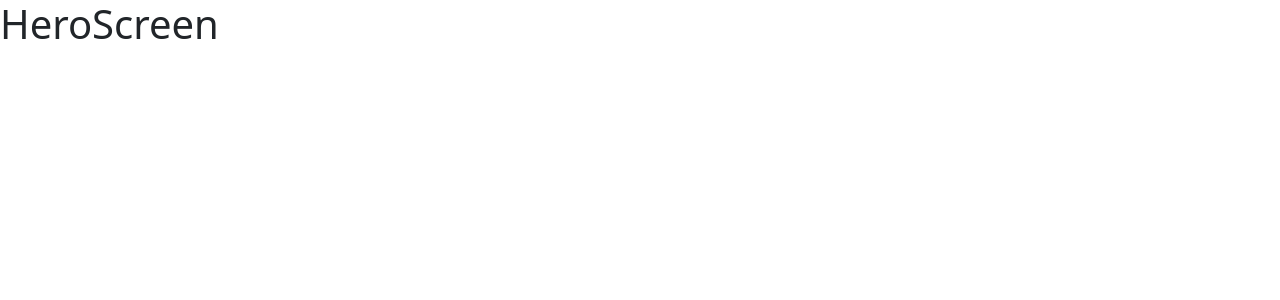
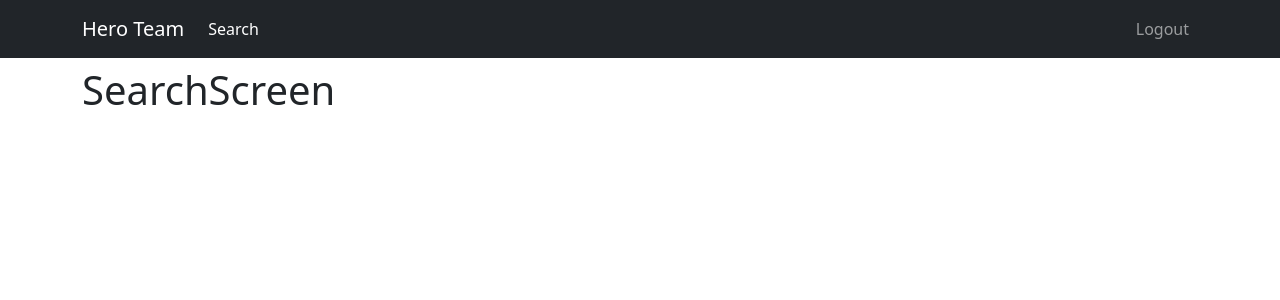
Before and after one commit to pablorodriguez-tk/React-Hero-Team, a React (Create React App) app: page /search in a window 1280 px wide. Before the commit this address led to /. Shown: the top 300 px of the page. Built offline with nearby package versions, Linux system fonts and the light colour scheme.

Commit message:
Add navbar to private routes

```diff
--- /dev/null
+++ b/src/components/search/SearchScreen.jsx
@@ -0,0 +1,9 @@
+import React from 'react';
+
+export const SearchScreen = () => {
+  return (
+    <div>
+      <h1>SearchScreen</h1>
+    </div>
+  );
+};
--- /dev/null
+++ b/src/components/ui/Navbar.jsx
@@ -0,0 +1,37 @@
+import React from 'react';
+import { Link, NavLink } from 'react-router-dom';
+
+export const Navbar = () => {
+  const handleLogout = () => {
+    console.log('Logout');
+  };
+
+  return (
+    <nav className="navbar navbar-expand-sm navbar-dark bg-dark">
+      <div className="container">
+        <Link className="navbar-brand" to="/heroteam">
+          Hero Team
+        </Link>
+
+        <div className="navbar-collapse">
+          <div className="navbar-nav">
+            <NavLink
+              activeClassName="active"
+              className="nav-item nav-link"
+              exact
+              to="/search"
+            >
+              Search
+            </NavLink>
+          </div>
+        </div>
+
+        <ul className="navbar-nav ml-auto">
+          <button className="nav-item nav-link btn" onClick={handleLogout}>
+            Logout
+          </button>
+        </ul>
+      </div>
+    </nav>
+  );
+};
--- a/src/router/AppRouter.jsx
+++ b/src/router/AppRouter.jsx
@@ -1,10 +1,7 @@
 import React from 'react';
-
-import { BrowserRouter as Router, Switch, Redirect } from 'react-router-dom';
+import { BrowserRouter as Router, Switch } from 'react-router-dom';
 import { LoginScreen } from '../components/auth/LoginScreen';
-import { HeroDetailScreen } from '../components/hero/HeroDetailScreen';
-import { HeroScreen } from '../components/hero/HeroScreen';
-
+import DashboardRoutes from './DashboardRoutes';
 import PrivateRoute from './PrivateRoute';
 import PublicRoute from './PublicRoute';
 
@@ -21,18 +18,10 @@
             isAuthenticated={auth} //TODO:crear estado para verificar autenticacion
           />
           <PrivateRoute
-            exact
             path="/"
-            component={HeroScreen}
+            component={DashboardRoutes}
             isAuthenticated={auth} //TODO:crear estado para verificar autenticacion
           />
-          <PrivateRoute
-            exact
-            path="/hero/:HeroId"
-            component={HeroDetailScreen}
-            isAuthenticated={auth} //TODO:crear estado para verificar autenticacion
-          />
-          <Redirect to="/" />
         </Switch>
       </div>
     </Router>
--- /dev/null
+++ b/src/router/DashboardRoutes.jsx
@@ -0,0 +1,25 @@
+import React from 'react';
+import { Redirect, Route, Switch } from 'react-router';
+import { HeroDetailScreen } from '../components/hero/HeroDetailScreen';
+
+import { HeroScreen } from '../components/hero/HeroScreen';
+import { SearchScreen } from '../components/search/SearchScreen';
+import { Navbar } from '../components/ui/Navbar';
+
+const DashboardRoutes = () => {
+  return (
+    <>
+      <Navbar />
+      <div className="container mt-2">
+        <Switch>
+          <Route exact path="/heroteam" component={HeroScreen} />
+          <Route exact path="/hero/:heroeId" component={HeroDetailScreen} />
+          <Route exact path="/search" component={SearchScreen} />
+          <Redirect to="/heroteam" />
+        </Switch>
+      </div>
+    </>
+  );
+};
+
+export default DashboardRoutes;
```
